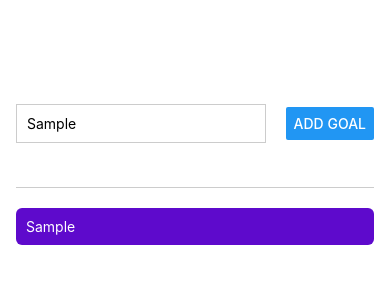
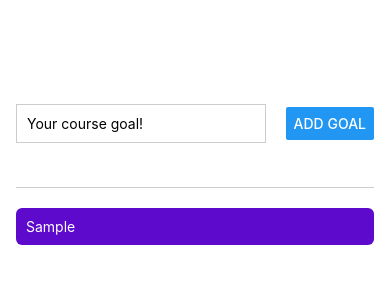
Before and after one commit to aman-maharshi/react-native-projects, a React Native app in the folder goal-list-app/: screen / in a window 390 px wide. Both pictures are taken after typing "Sample" into the empty fields and a click on the button "ADD GOAL". Shown: the top 300 px of the page. Built offline with nearby package versions, Linux system fonts and the light colour scheme.

Commit message:
multiple components for adding and showing items with flat list

```diff
--- a/goal-list-app/App.js
+++ b/goal-list-app/App.js
@@ -1,5 +1,9 @@
 import { useState } from "react"
-import { StyleSheet, Text, View, TextInput, Button } from "react-native"
+import { StyleSheet, Text, View, ScrollView, FlatList } from "react-native"
+import GoalInput from "./components/GoalInput"
+
+// COMPONENTS
+import GoalItem from "./components/GoalItem"
 
 const styles = StyleSheet.create({
     appContainer: {
@@ -7,60 +11,49 @@ const styles = StyleSheet.create({
         paddingHorizontal: 16,
         flex: 1
     },
-    inputContainer: {
-        flex: 1,
-        flexDirection: "row",
-        justifyContent: "space-between",
-        alignItems: "center",
-        marginBottom: 20,
-        borderBottomWidth: 1,
-        borderColor: "#cccccc"
-    },
-    textInput: {
-        flex: 1,
-        borderWidth: 1,
-        borderColor: "#cccccc",
-        marginRight: 20,
-        padding: 10
-    },
     goalsContainer: {
         flex: 5
-    },
-    goalItem: {
-        padding: 10,
-        marginBottom: 14,
-        borderRadius: 6,
-        backgroundColor: "#5e0acc"
-    },
-    goalText: {
-        color: "white"
     }
 })
 
 const App = () => {
-    const [goal, setGoal] = useState("")
     const [goalList, setGoalList] = useState([])
 
-    const handleGoalInputChange = value => {
-        setGoal(value)
-    }
-
-    const handleAddGoal = () => {
-        setGoalList(prevGoalList => [...prevGoalList, goal])
+    const handleAddGoal = goalValue => {
+        setGoalList(prevGoalList => [
+            ...prevGoalList,
+            {
+                text: goalValue,
+                id: Math.random().toString()
+            }
+        ])
     }
 
     return (
         <View style={styles.appContainer}>
-            <View style={styles.inputContainer}>
-                <TextInput onChangeText={handleGoalInputChange} style={styles.textInput} placeholder="Your course goal!"></TextInput>
-                <Button onPress={handleAddGoal} title="Add Goal"></Button>
-            </View>
+            <GoalInput handleAddGoal={handleAddGoal} />
             <View style={styles.goalsContainer}>
-                {goalList.map(item => (
-                    <View key={item} style={styles.goalItem}>
-                        <Text style={styles.goalText}>{item}</Text>
-                    </View>
-                ))}
+                {/* <FlatList
+                    data={goalList}
+                    renderItem={itemData => {
+                        return (
+                            <View key={itemData.index} style={styles.goalItem}>
+                                <Text style={styles.goalText}>{itemData.item}</Text>
+                            </View>
+                        )
+                    }}
+                    alwaysBounceVertical={false}
+                /> */}
+                <FlatList
+                    data={goalList}
+                    renderItem={itemData => {
+                        return <GoalItem itemData={itemData} />
+                    }}
+                    keyExtractor={(item, index) => {
+                        return item.id
+                    }}
+                    alwaysBounceVertical={false}
+                />
             </View>
         </View>
     )
--- /dev/null
+++ b/goal-list-app/components/GoalInput.js
@@ -0,0 +1,43 @@
+import { useState } from "react"
+import { StyleSheet, View, TextInput, Button } from "react-native"
+
+const styles = StyleSheet.create({
+    inputContainer: {
+        flex: 1,
+        flexDirection: "row",
+        justifyContent: "space-between",
+        alignItems: "center",
+        marginBottom: 20,
+        borderBottomWidth: 1,
+        borderColor: "#cccccc"
+    },
+    textInput: {
+        flex: 1,
+        borderWidth: 1,
+        borderColor: "#cccccc",
+        marginRight: 20,
+        padding: 10
+    }
+})
+
+const GoalInput = ({ handleAddGoal }) => {
+    const [goal, setGoal] = useState("")
+
+    const handleGoalInputChange = value => {
+        setGoal(value)
+    }
+
+    const addGoal = () => {
+        handleAddGoal(goal)
+        setGoal("")
+    }
+
+    return (
+        <View style={styles.inputContainer}>
+            <TextInput value={goal} onChangeText={handleGoalInputChange} style={styles.textInput} placeholder="Your course goal!"></TextInput>
+            <Button onPress={addGoal} title="Add Goal"></Button>
+        </View>
+    )
+}
+
+export default GoalInput
--- /dev/null
+++ b/goal-list-app/components/GoalItem.js
@@ -0,0 +1,23 @@
+import { StyleSheet, Text, View } from "react-native"
+
+const styles = StyleSheet.create({
+    goalItem: {
+        padding: 10,
+        marginBottom: 14,
+        borderRadius: 6,
+        backgroundColor: "#5e0acc"
+    },
+    goalText: {
+        color: "white"
+    }
+})
+
+const GoalItem = ({ itemData }) => {
+    return (
+        <View style={styles.goalItem}>
+            <Text style={styles.goalText}>{itemData.item.text}</Text>
+        </View>
+    )
+}
+
+export default GoalItem
```
